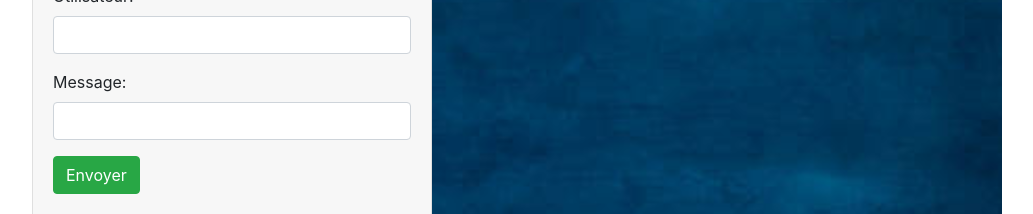
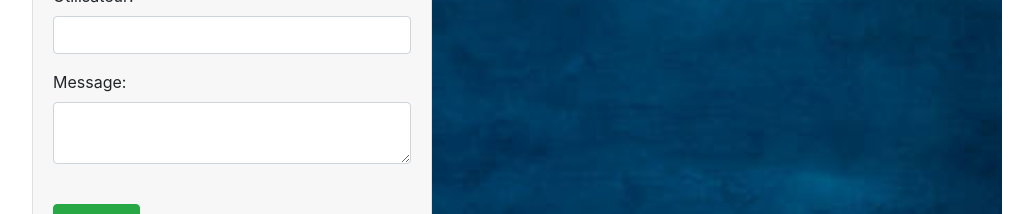
Before and after one commit to philboud/ma_petite_app_NuxtJS, a Nuxt app: page /Chat in a window 1280 px wide. Shown: the part 332-546 px from the top of the page, without its empty margins (123-1156 px from the left). Built offline with nearby package versions, Linux system fonts and the light colour scheme; no server answers.

Commit message:
burger position

```diff
--- a/pages/Chat.vue
+++ b/pages/Chat.vue
@@ -18,10 +18,13 @@
                   <label for="user">Utilisateur:</label>
                   <input type="text" v-model="user" class="form-control">
               </div>
-              <div class="gorm-group pb-3">
+              <div class="form-group">
                   <label for="message">Message:</label>
-                  <input type="text" v-model="message" class="form-control">
+                  <form>
+                  <textarea v-model="message" class="form-control"></textarea>
+                  </form>
               </div>
+              <br>
               <button type="submit" class="btn btn-success">Envoyer</button>
           </form>
             <br>
@@ -73,13 +76,12 @@ export default {
             this.message = ''
         },
         async getChats () {
+
         const response = await ChatService.fetchChat()
         this.messages = response.data.chat
-        for (let i = 0; i <= this.messages.length; i++){
-            for (const property in this.messages[i] ){
-                console.log(Object.keys(this.messages[i]))
-            }
-        }
+        var newArr = this.messages.filter((person)=>(
+
+            console.log(moment.locale('fr'),moment(person.timeStamp).calendar())))
        },
 
        async addChats () {
```
